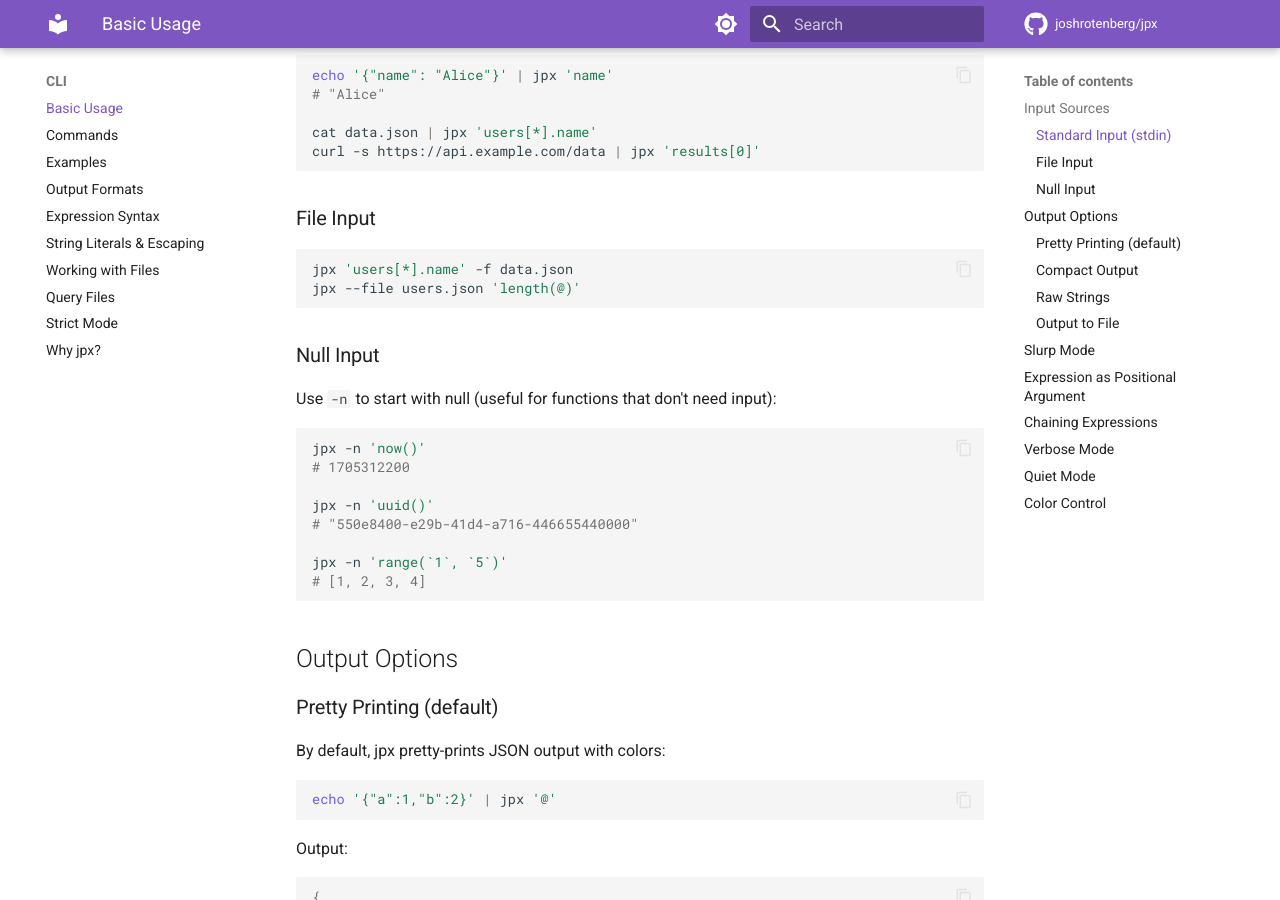
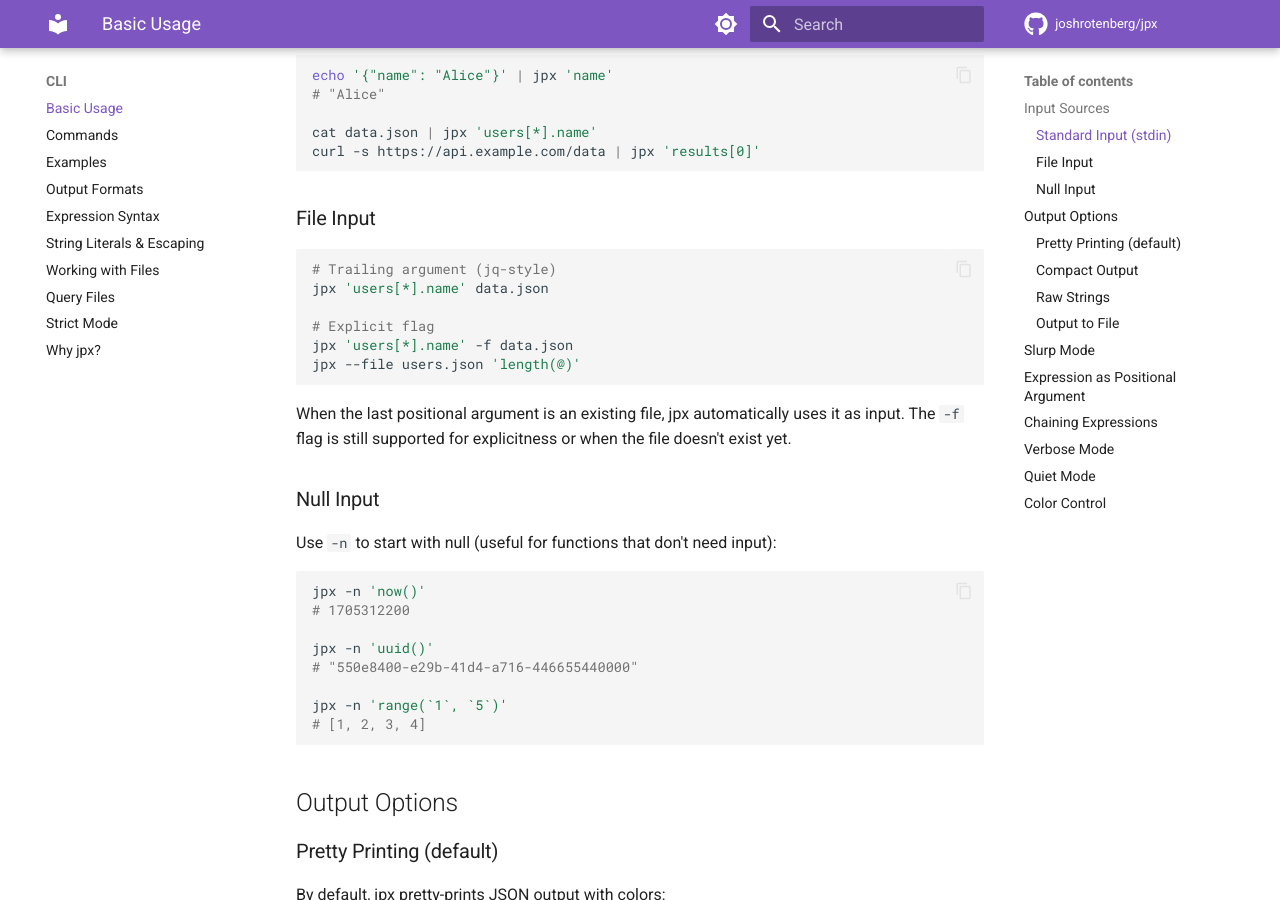
Before and after one commit to joshrotenberg/jpx, an MkDocs documentation site: the page built from docs/src/cli/basic-usage.md, in a window 1280 px wide and 900 px high, scrolled down 327 px. Built offline with MkDocs 1.6.1 and Material for MkDocs 9.7.7, drawn with Linux system fonts in a browser that asks for light colours; comment, search, counter and statistics services are not loaded; some of the changed text lies outside the part shown.

Commit message:
docs: document trailing file argument as input source (#65)
Update CLI help text, basic-usage, and working-with-files docs to show
the jq-style trailing file syntax as the primary file input pattern.

````diff
--- a/docs/src/cli/basic-usage.md
+++ b/docs/src/cli/basic-usage.md
@@ -17,9 +17,16 @@ curl -s https://api.example.com/data | jpx 'results[0]'
 ### File Input
 
 ```bash
+# Trailing argument (jq-style)
+jpx 'users[*].name' data.json
+
+# Explicit flag
 jpx 'users[*].name' -f data.json
 jpx --file users.json 'length(@)'
 ```
+
+When the last positional argument is an existing file, jpx automatically uses it as input.
+The `-f` flag is still supported for explicitness or when the file doesn't exist yet.
 
 ### Null Input
 
@@ -106,9 +113,10 @@ Output:
 
 ## Expression as Positional Argument
 
-The expression can be the first positional argument:
+The expression can be the first positional argument, with an optional trailing file:
 
 ```bash
+jpx 'users[*].name' data.json
 jpx 'users[*].name' -f data.json
 ```
 
````
Also changed, not shown: docs/src/cli/working-with-files.md (+9 -1 lines), 1 other file.
